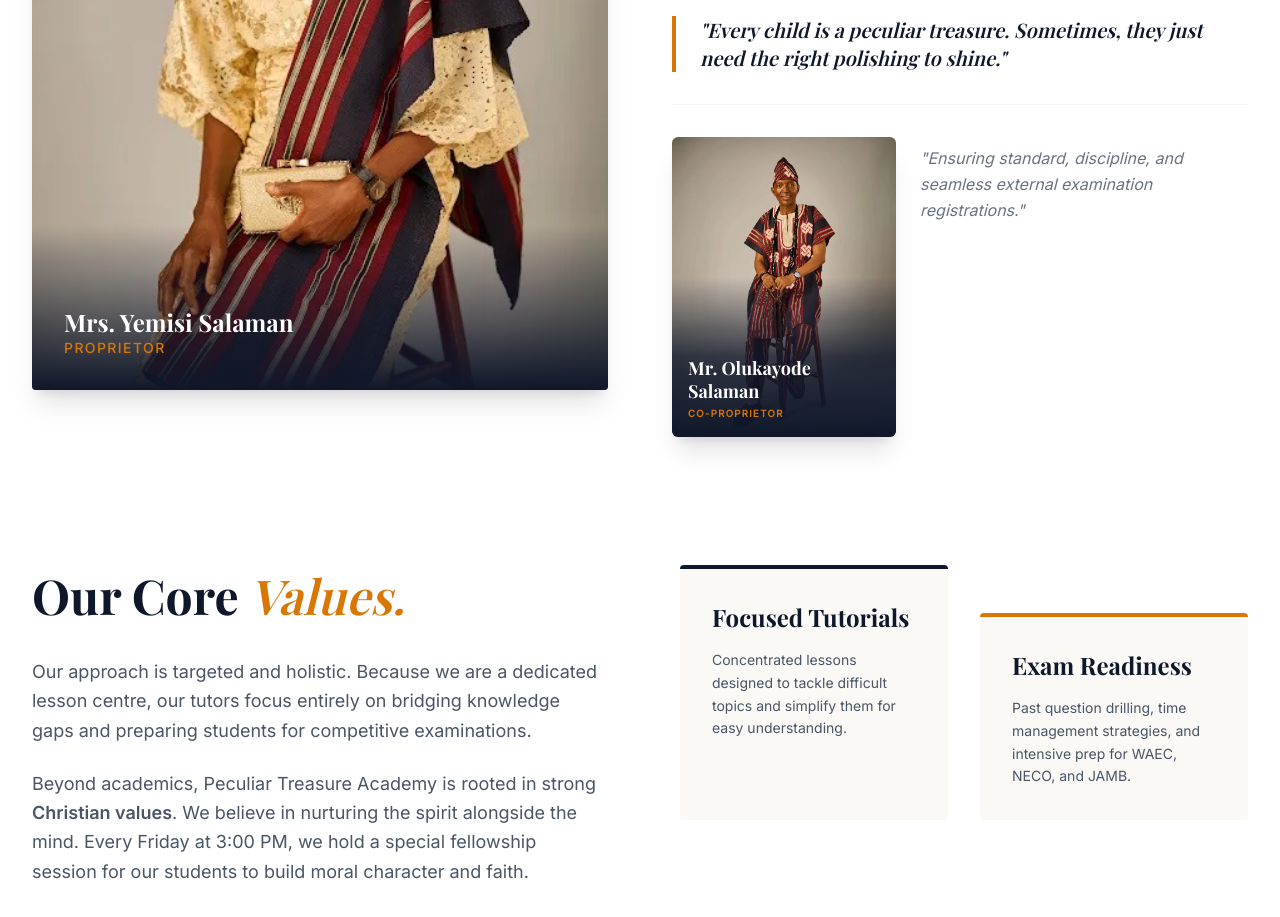
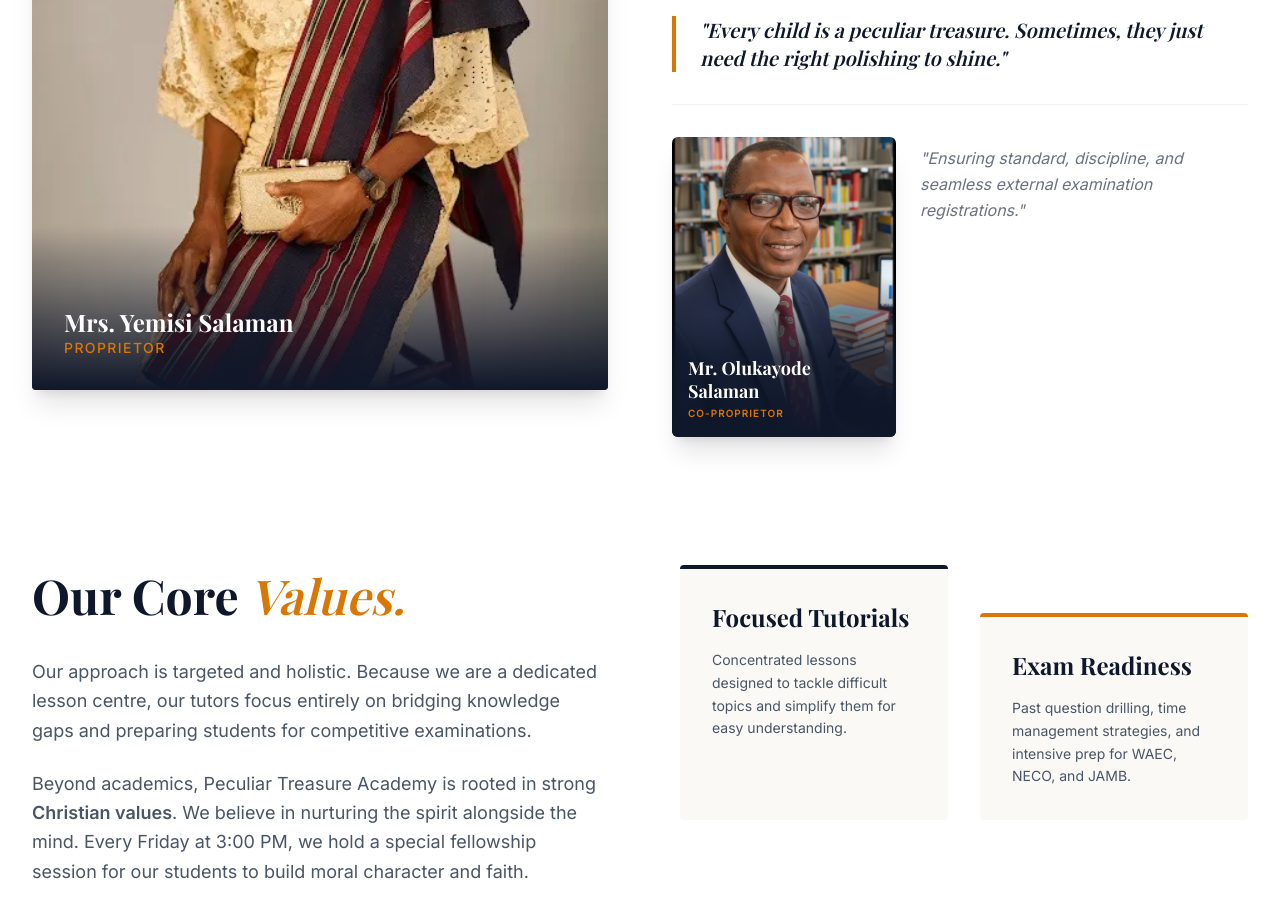
Before and after one commit to DavidDeez/peculiar_treasure_academy, a React (Vite) app: page / in a window 1280 px wide. Shown: the part 1720-2637 px from the top of the page. Built offline with nearby package versions, Linux system fonts and the light colour scheme; no server answers; a web font is replaced by a local one.

Commit message:
Update logo and Mr Salaman image

```diff
--- a/src/components/About.tsx
+++ b/src/components/About.tsx
@@ -38,7 +38,7 @@ const About: React.FC = () => {
               <div className="mt-8 pt-8 border-t border-gray-100 flex flex-col sm:flex-row items-center sm:items-start gap-6">
                 <div className="relative group overflow-hidden rounded-md shadow-xl shrink-0 w-48 h-64 md:w-56 md:h-[300px]">
                   <img
-                    src="/images/mr_salaman.webp"
+                    src="/images/mr_salaman.jpg"
                     alt="Mr. Olukayode Salaman"
                     className="w-full h-full object-cover transition-transform duration-700 group-hover:scale-105"
                   />
```
Also changed, not shown: public/images/logo.png.
